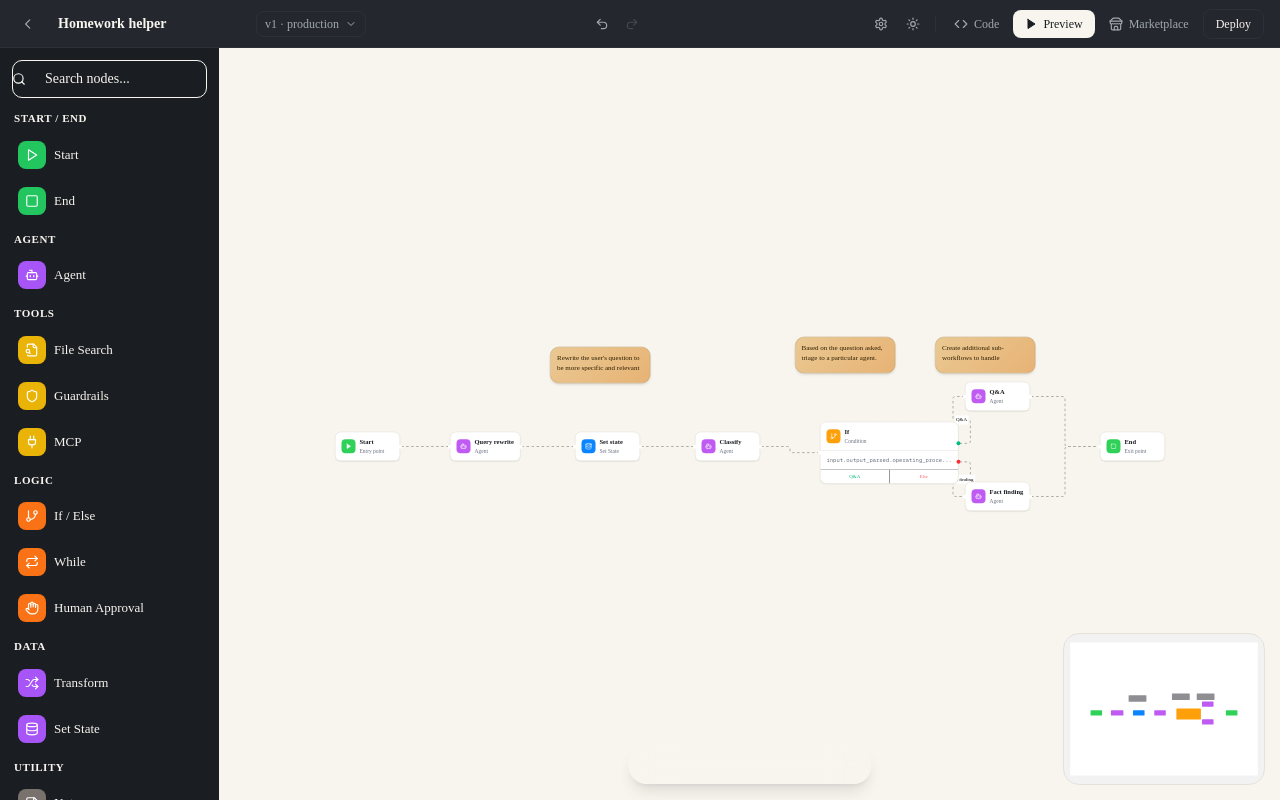
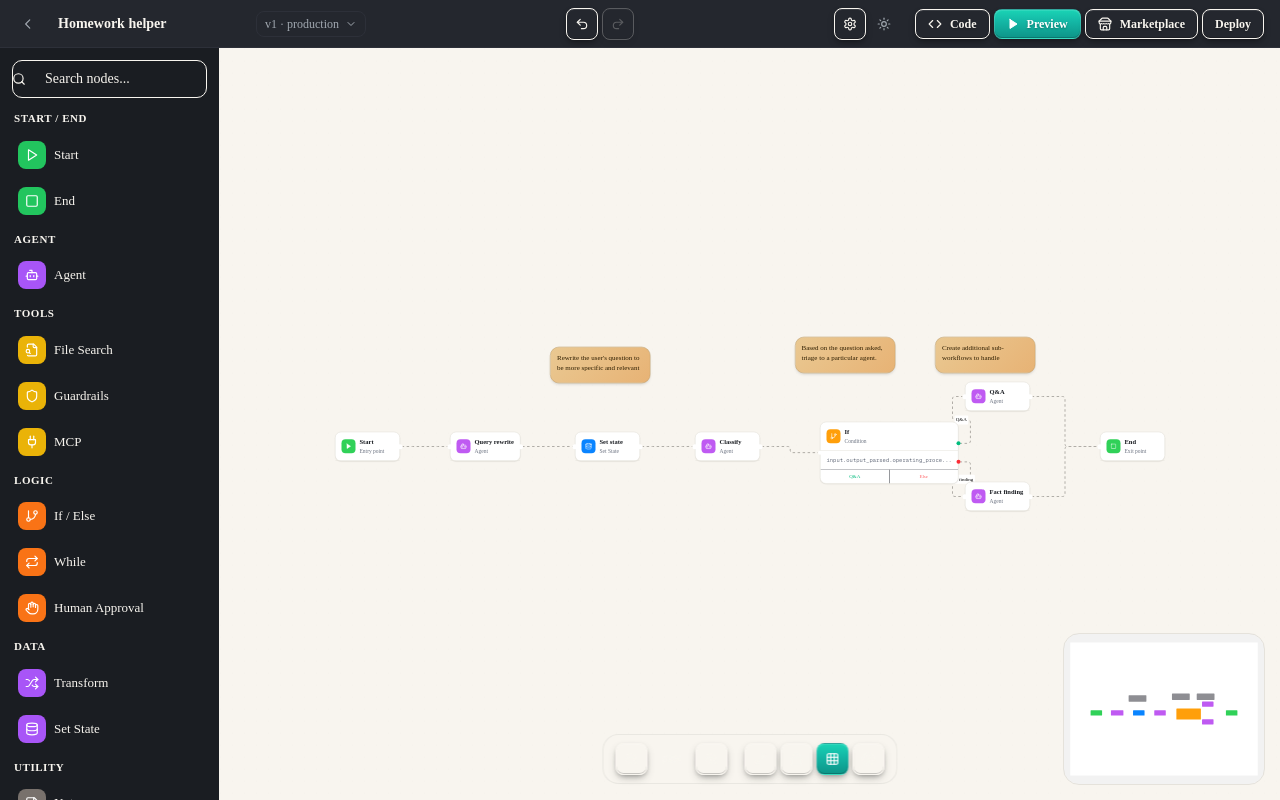
Before and after one commit to sarinanick/agent-builder, a Next.js app: page / in a window 1280 px wide. Built offline with nearby package versions, Linux system fonts and the light colour scheme.

Commit message:
feat: 3D buttons, view transitions, WCAG 2.2 accessibility, NovaField design system

```diff
--- a/src/app/globals.css
+++ b/src/app/globals.css
@@ -626,3 +626,143 @@ body {
   .react-flow__edge-path { stroke-width: 3 !important; }
   .react-flow__handle { border-width: 3px !important; }
 }
+
+/* ═══ 3D Button System (iPhone-like depth) ═══ */
+.btn-3d {
+  display: inline-flex;
+  align-items: center;
+  justify-content: center;
+  gap: 8px;
+  padding: 10px 20px;
+  border-radius: var(--radius-control);
+  font-size: 13px;
+  font-weight: 600;
+  cursor: pointer;
+  transition: all 0.2s cubic-bezier(0.25, 0.46, 0.45, 0.94);
+  position: relative;
+  transform-style: preserve-3d;
+  /* Light source from top-left */
+  box-shadow:
+    0 1px 0 0 rgba(255,255,255,0.1) inset,
+    0 -1px 0 0 rgba(0,0,0,0.2) inset,
+    0 4px 8px -2px rgba(0,0,0,0.3),
+    0 2px 4px -1px rgba(0,0,0,0.2);
+  border: 1px solid rgba(255,255,255,0.08);
+  text-shadow: 0 1px 2px rgba(0,0,0,0.3);
+}
+
+.btn-3d:hover {
+  transform: translateY(-1px);
+  box-shadow:
+    0 1px 0 0 rgba(255,255,255,0.12) inset,
+    0 -1px 0 0 rgba(0,0,0,0.25) inset,
+    0 8px 16px -4px rgba(0,0,0,0.4),
+    0 4px 8px -2px rgba(0,0,0,0.3);
+  filter: brightness(1.05);
+}
+
+.btn-3d:active {
+  transform: translateY(1px);
+  box-shadow:
+    0 2px 4px rgba(0,0,0,0.3) inset,
+    0 1px 2px rgba(0,0,0,0.2);
+}
+
+.btn-3d-primary {
+  background: linear-gradient(180deg, #1ad4b5 0%, #14B8A6 40%, #0D9488 100%);
+  color: white;
+  border-color: rgba(255,255,255,0.15);
+}
+
+.btn-3d-primary:hover {
+  background: linear-gradient(180deg, #2de0c3 0%, #1ad4b5 40%, #14B8A6 100%);
+}
+
+.btn-3d-secondary {
+  background: linear-gradient(180deg, var(--shell-hover) 0%, var(--shell) 100%);
+  color: var(--text-on-shell);
+  border-color: var(--border-shell);
+}
+
+.btn-3d-secondary:hover {
+  background: linear-gradient(180deg, var(--shell-border) 0%, var(--shell-hover) 100%);
+}
+
+.btn-3d-danger {
+  background: linear-gradient(180deg, #f87171 0%, #EF4444 40%, #dc2626 100%);
+  color: white;
+  border-color: rgba(255,255,255,0.15);
+}
+
+.btn-3d-danger:hover {
+  background: linear-gradient(180deg, #fca5a5 0%, #f87171 40%, #EF4444 100%);
+}
+
+.btn-3d-ghost {
+  background: transparent;
+  color: var(--text-on-shell-muted);
+  border: 1px solid transparent;
+  box-shadow: none;
+  text-shadow: none;
+}
+
+.btn-3d-ghost:hover {
+  background: var(--shell-hover);
+  color: var(--text-on-shell);
+  box-shadow: 0 1px 3px rgba(0,0,0,0.1);
+}
+
+.btn-3d-icon {
+  padding: 8px;
+  border-radius: var(--radius-control);
+}
+
+/* ═══ Panel Styles (iPhone-like) ═══ */
+.panel-glass {
+  background: rgba(26, 29, 34, 0.8);
+  backdrop-filter: blur(16px);
+  -webkit-backdrop-filter: blur(16px);
+  border: 1px solid rgba(255,255,255,0.06);
+  border-radius: var(--radius-panel);
+}
+
+.light .panel-glass {
+  background: rgba(248, 245, 239, 0.8);
+  border-color: rgba(0,0,0,0.06);
+}
+
+/* ═══ View Transitions ═══ */
+@view-transition {
+  navigation: auto;
+}
+
+::view-transition-old(root) {
+  animation: fade-out 0.15s ease-in;
+}
+
+::view-transition-new(root) {
+  animation: fade-in 0.15s ease-out;
+}
+
+@keyframes fade-out {
+  from { opacity: 1; }
+  to { opacity: 0; }
+}
+
+@keyframes fade-in {
+  from { opacity: 0; }
+  to { opacity: 1; }
+}
+
+/* ═══ Visually Hidden (a11y) ═══ */
+.visually-hidden {
+  position: absolute;
+  width: 1px;
+  height: 1px;
+  padding: 0;
+  margin: -1px;
+  overflow: hidden;
+  clip: rect(0, 0, 0, 0);
+  white-space: nowrap;
+  border: 0;
+}
--- a/src/components/canvas/CanvasControls.tsx
+++ b/src/components/canvas/CanvasControls.tsx
@@ -5,7 +5,6 @@ import { ZoomIn, ZoomOut, Maximize2, Lock, Unlock, Grid3X3, HelpCircle } from 'l
 import { useState } from 'react';
 import { useI18n } from '@/lib/i18n';
 
-// Audit item #101: Complete canvas controls
 export default function CanvasControls() {
   const { zoomIn, zoomOut, fitView, getViewport } = useReactFlow();
   const viewport = getViewport();
@@ -16,82 +15,54 @@ export default function CanvasControls() {
 
   return (
     <div
-      className="absolute bottom-4 left-1/2 -translate-x-1/2 z-10 flex items-center gap-0.5 px-2 py-1.5 rounded-2xl shadow-lg"
-      style={{ background: 'var(--surface-panel)', border: '1px solid var(--border-subtle)', backdropFilter: 'blur(20px)' }}
+      className="absolute bottom-4 left-1/2 -translate-x-1/2 z-10 flex items-center gap-1 px-3 py-2 rounded-2xl panel-glass"
       role="toolbar"
       aria-label={lang === 'fa' ? 'ابزارهای canvas' : 'Canvas controls'}
     >
-      {/* Zoom controls */}
-      <button
-        onClick={() => zoomOut()}
-        className="flex h-7 w-7 items-center justify-center rounded-lg text-[var(--text-secondary)] hover:text-[var(--text-primary)] hover:bg-[var(--surface-card)] transition-colors"
+      <button onClick={() => zoomOut()} className="btn-3d btn-3d-secondary btn-3d-icon !w-8 !h-8 !p-0"
         title={lang === 'fa' ? 'کوچک‌نمایی' : 'Zoom out'}
-        aria-label={lang === 'fa' ? 'کوچک‌نمایی' : 'Zoom out'}
-      >
+        aria-label={lang === 'fa' ? 'کوچک‌نمایی' : 'Zoom out'}>
         <ZoomOut className="h-3.5 w-3.5" />
       </button>
 
-      <span className="text-[11px] font-mono min-w-[36px] text-center select-none" style={{ color: 'var(--text-muted)' }}>
+      <span className="text-[11px] font-mono min-w-[40px] text-center select-none px-1"
+        style={{ color: 'var(--text-on-shell-muted)' }}>
         {zoomPercent}%
       </span>
 
-      <button
-        onClick={() => zoomIn()}
-        className="flex h-7 w-7 items-center justify-center rounded-lg text-[var(--text-secondary)] hover:text-[var(--text-primary)] hover:bg-[var(--surface-card)] transition-colors"
+      <button onClick={() => zoomIn()} className="btn-3d btn-3d-secondary btn-3d-icon !w-8 !h-8 !p-0"
         title={lang === 'fa' ? 'بزرگ‌نمایی' : 'Zoom in'}
-        aria-label={lang === 'fa' ? 'بزرگ‌نمایی' : 'Zoom in'}
-      >
+        aria-label={lang === 'fa' ? 'بزرگ‌نمایی' : 'Zoom in'}>
         <ZoomIn className="h-3.5 w-3.5" />
       </button>
 
-      <div className="w-px h-4 mx-1" style={{ background: 'var(--border-subtle)' }} />
+      <div className="w-px h-5 mx-1" style={{ background: 'var(--border-shell)' }} />
 
-      {/* Fit view */}
-      <button
-        onClick={() => fitView({ padding: 0.3 })}
-        className="flex h-7 w-7 items-center justify-center rounded-lg text-[var(--text-secondary)] hover:text-[var(--text-primary)] hover:bg-[var(--surface-card)] transition-colors"
+      <button onClick={() => fitView({ padding: 0.3 })} className="btn-3d btn-3d-secondary btn-3d-icon !w-8 !h-8 !p-0"
         title={lang === 'fa' ? 'تنظیم نما' : 'Fit view'}
-        aria-label={lang === 'fa' ? 'تنظیم نما' : 'Fit view'}
-      >
+        aria-label={lang === 'fa' ? 'تنظیم نما' : 'Fit view'}>
         <Maximize2 className="h-3.5 w-3.5" />
       </button>
 
-      {/* Lock canvas */}
-      <button
-        onClick={() => setIsLocked(!isLocked)}
-        className={`flex h-7 w-7 items-center justify-center rounded-lg transition-colors ${
-          isLocked
-            ? 'text-[var(--accent-primary)] bg-[var(--accent-primary)]/10'
-            : 'text-[var(--text-secondary)] hover:text-[var(--text-primary)] hover:bg-[var(--surface-card)]'
-        }`}
-        title={isLocked ? (lang === 'fa' ? 'بازکردن قفل' : 'Unlock canvas') : (lang === 'fa' ? 'قفل کردن' : 'Lock canvas')}
+      <button onClick={() => setIsLocked(!isLocked)}
+        className={`btn-3d btn-3d-icon !w-8 !h-8 !p-0 ${isLocked ? 'btn-3d-primary' : 'btn-3d-secondary'}`}
+        title={isLocked ? (lang === 'fa' ? 'بازکردن قفل' : 'Unlock') : (lang === 'fa' ? 'قفل کردن' : 'Lock')}
         aria-label={isLocked ? (lang === 'fa' ? 'بازکردن قفل' : 'Unlock canvas') : (lang === 'fa' ? 'قفل کردن' : 'Lock canvas')}
-        aria-pressed={isLocked}
-      >
+        aria-pressed={isLocked}>
         {isLocked ? <Lock className="h-3.5 w-3.5" /> : <Unlock className="h-3.5 w-3.5" />}
       </button>
 
-      {/* Grid toggle */}
-      <button
-        onClick={() => setShowGrid(!showGrid)}
-        className={`flex h-7 w-7 items-center justify-center rounded-lg transition-colors ${
-          showGrid
-            ? 'text-[var(--accent-primary)] bg-[var(--accent-primary)]/10'
-            : 'text-[var(--text-secondary)] hover:text-[var(--text-primary)] hover:bg-[var(--surface-card)]'
-        }`}
+      <button onClick={() => setShowGrid(!showGrid)}
+        className={`btn-3d btn-3d-icon !w-8 !h-8 !p-0 ${showGrid ? 'btn-3d-primary' : 'btn-3d-secondary'}`}
         title={lang === 'fa' ? 'شبکه' : 'Grid'}
         aria-label={lang === 'fa' ? 'شبکه' : 'Grid'}
-        aria-pressed={showGrid}
-      >
+        aria-pressed={showGrid}>
         <Grid3X3 className="h-3.5 w-3.5" />
       </button>
 
-      {/* Help */}
-      <button
-        className="flex h-7 w-7 items-center justify-center rounded-lg text-[var(--text-secondary)] hover:text-[var(--text-primary)] hover:bg-[var(--surface-card)] transition-colors"
+      <button className="btn-3d btn-3d-secondary btn-3d-icon !w-8 !h-8 !p-0"
         title={lang === 'fa' ? 'راهنما' : 'Help'}
-        aria-label={lang === 'fa' ? 'راهنما' : 'Help'}
-      >
+        aria-label={lang === 'fa' ? 'راهنما' : 'Help'}>
         <HelpCircle className="h-3.5 w-3.5" />
       </button>
     </div>
--- a/src/components/toolbar/TopToolbar.tsx
+++ b/src/components/toolbar/TopToolbar.tsx
@@ -105,20 +105,22 @@ export default function TopToolbar() {
       </div>
 
       {/* Center section */}
-      <div className="flex items-center gap-0.5">
+      <div className="flex items-center gap-1">
         <button
           onClick={undo}
           disabled={!canUndo}
-          className="flex h-7 w-7 items-center justify-center rounded-md text-muted-foreground hover:text-foreground hover:bg-accent transition-colors disabled:opacity-25 disabled:cursor-not-allowed"
-          title="Undo"
+          className="btn-3d btn-3d-secondary btn-3d-icon !w-8 !h-8 !p-0 disabled:opacity-25 disabled:cursor-not-allowed"
+          title={lang === 'fa' ? 'بازگشت' : 'Undo'}
+          aria-label={lang === 'fa' ? 'بازگشت' : 'Undo'}
         >
           <Undo2 className="h-3.5 w-3.5" />
         </button>
         <button
           onClick={redo}
           disabled={!canRedo}
-          className="flex h-7 w-7 items-center justify-center rounded-md text-muted-foreground hover:text-foreground hover:bg-accent transition-colors disabled:opacity-25 disabled:cursor-not-allowed"
-          title="Redo"
+          className="btn-3d btn-3d-secondary btn-3d-icon !w-8 !h-8 !p-0 disabled:opacity-25 disabled:cursor-not-allowed"
+          title={lang === 'fa' ? 'بازانجام' : 'Redo'}
+          aria-label={lang === 'fa' ? 'بازانجام' : 'Redo'}
         >
           <Redo2 className="h-3.5 w-3.5" />
         </button>
@@ -126,42 +128,39 @@ export default function TopToolbar() {
 
       {/* Right section */}
       <div className="flex items-center gap-1">
-        <button className="flex h-7 w-7 items-center justify-center rounded-md text-muted-foreground hover:text-foreground hover:bg-accent transition-colors">
+        <button className="btn-3d btn-3d-secondary btn-3d-icon !w-8 !h-8 !p-0"
+          aria-label={lang === 'fa' ? 'تنظیمات' : 'Settings'}>
           <Settings className="h-3.5 w-3.5" />
         </button>
 
         <ThemeToggle />
 
-        <div className="w-px h-4 bg-border mx-1" />
+        <div className="w-px h-5 mx-1" style={{ background: 'var(--border-shell)' }} />
 
-        <button
-          onClick={() => setShowCodeModal(true)}
-          className="flex items-center gap-1.5 px-2.5 py-1.5 rounded-md text-xs font-medium text-muted-foreground hover:text-foreground hover:bg-accent transition-colors"
-        >
+        <button onClick={() => setShowCodeModal(true)}
+          className="btn-3d btn-3d-secondary !text-xs !px-3 !py-1.5"
+          aria-label={lang === 'fa' ? 'خروجی کد' : 'Export code'}>
           <Code className="h-3.5 w-3.5" />
           {lang === 'fa' ? 'کد' : 'Code'}
         </button>
 
-        <button
-          onClick={() => setShowPreviewModal(true)}
-          className="flex items-center gap-1.5 px-3 py-1.5 rounded-md text-xs font-medium bg-foreground text-background hover:opacity-90 transition-opacity"
-        >
+        <button onClick={() => setShowPreviewModal(true)}
+          className="btn-3d btn-3d-primary !text-xs !px-3 !py-1.5"
+          aria-label={lang === 'fa' ? 'پیش‌نمایش' : 'Preview'}>
           <Play className="h-3 w-3 fill-current" />
           {lang === 'fa' ? 'پیش‌نمایش' : 'Preview'}
         </button>
 
-        <Link
-          href="/marketplace"
-          className="flex items-center gap-1.5 px-2.5 py-1.5 rounded-md text-xs font-medium text-muted-foreground hover:text-foreground hover:bg-accent transition-colors"
-        >
+        <Link href="/marketplace"
+          className="btn-3d btn-3d-secondary !text-xs !px-3 !py-1.5 inline-flex"
+          aria-label={lang === 'fa' ? 'بازار' : 'Marketplace'}>
           <Store className="h-3.5 w-3.5" />
           {lang === 'fa' ? 'بازار' : 'Marketplace'}
         </Link>
 
-        <button
-          onClick={() => setShowDeployModal(true)}
-          className="flex items-center gap-1.5 px-3 py-1.5 rounded-md text-xs font-medium border border-border text-foreground hover:bg-accent transition-colors"
-        >
+        <button onClick={() => setShowDeployModal(true)}
+          className="btn-3d btn-3d-secondary !text-xs !px-3 !py-1.5"
+          aria-label={lang === 'fa' ? 'استقرار' : 'Deploy'}>
           {lang === 'fa' ? 'استقرار' : 'Deploy'}
         </button>
       </div>
```
Also changed, not shown: src/components/nodes/NodeWrapper.tsx (+8 -2 lines), src/components/panel/PropertiesPanel.tsx (+7 -4 lines).
